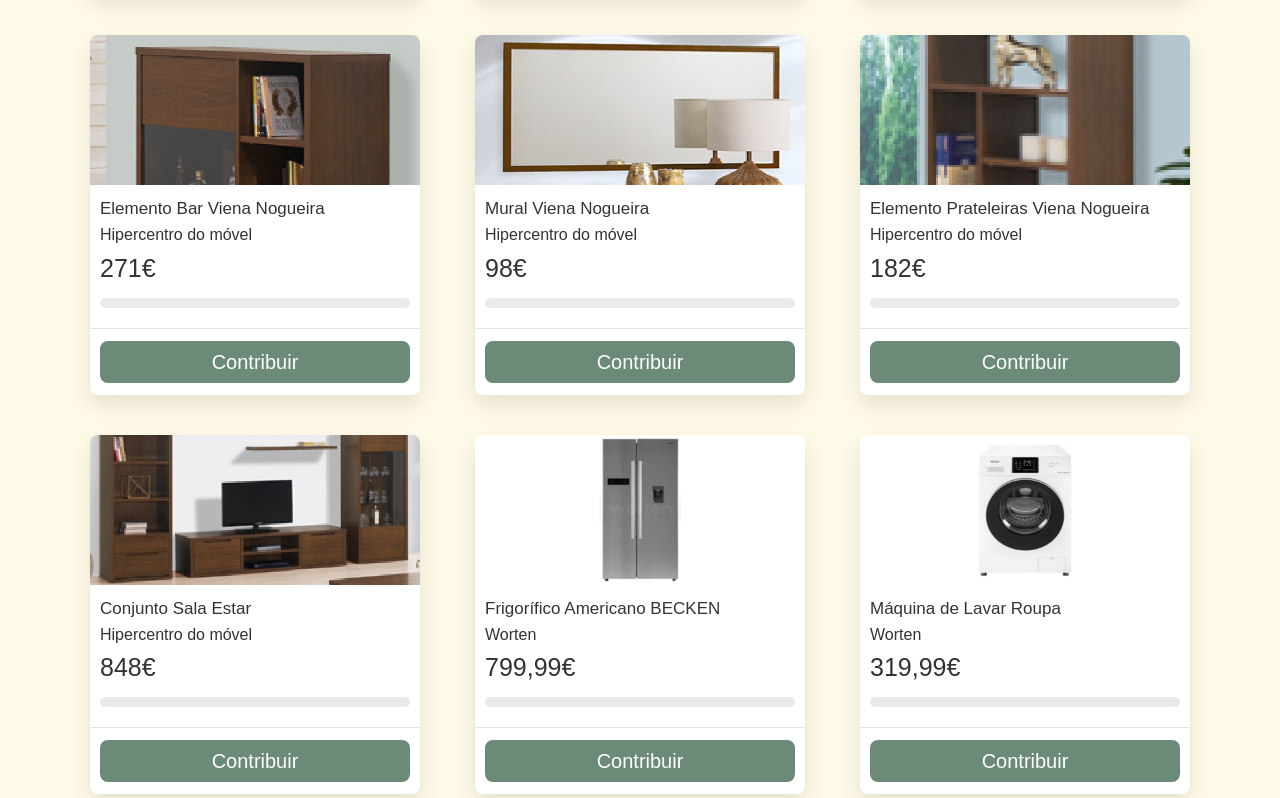
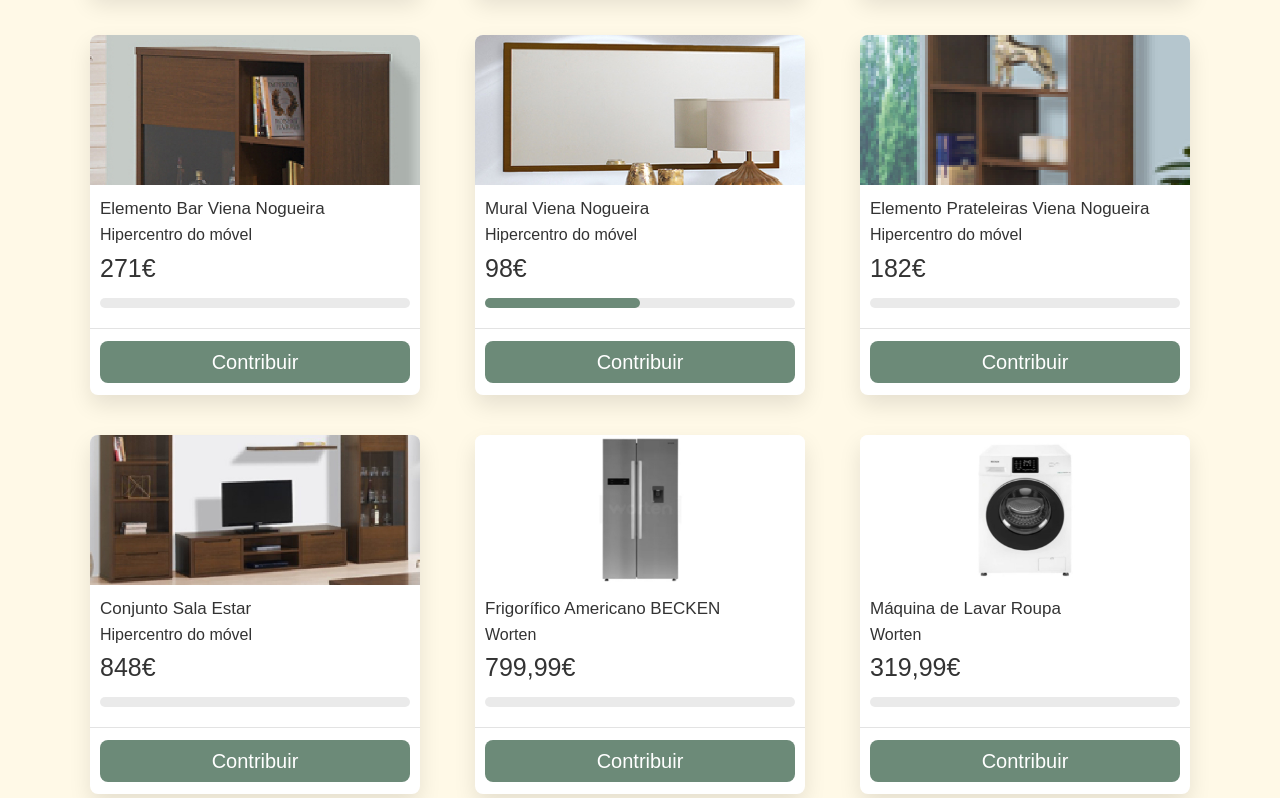
Before and after one commit to josepedrocandido/casamentocatarinaejoao, a plain HTML site: page weddingList.html in a window 1280 px wide. Shown: the part 627-1425 px from the top of the page. Drawn offline with Linux system fonts and the light colour scheme; a web font is replaced by a local one.

Commit message:
Update progressBar.css

```diff
--- a/assets/css/progressBar.css
+++ b/assets/css/progressBar.css
@@ -5,7 +5,7 @@
 .aparador { width: 0%; }
 .mesa { width: 0%; }
 .bar { width: 0%; }
-.mural { width: 0%; }
+.mural { width: 50%; }
 .prateleiras { width: 0%; }
 .conjunto-sala-estar { width: 0%; }
 .frigorífico { width: 0%; }
```
